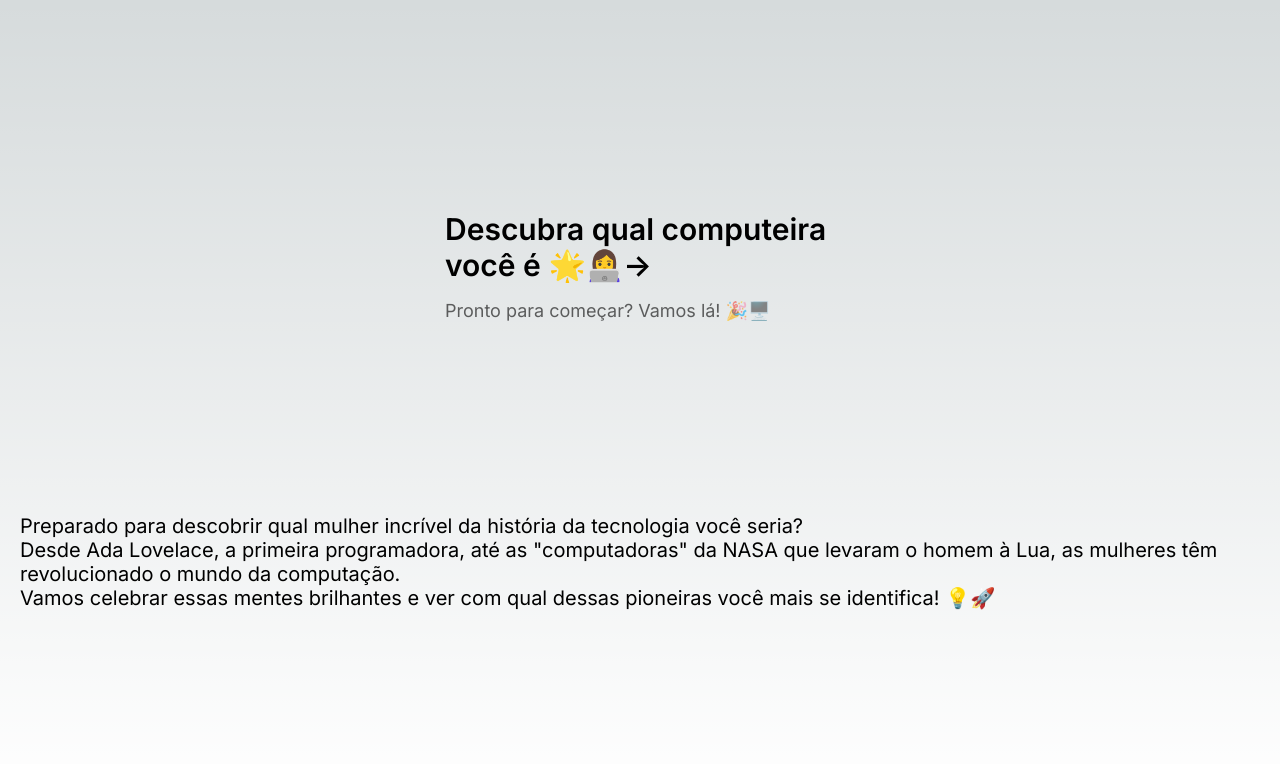
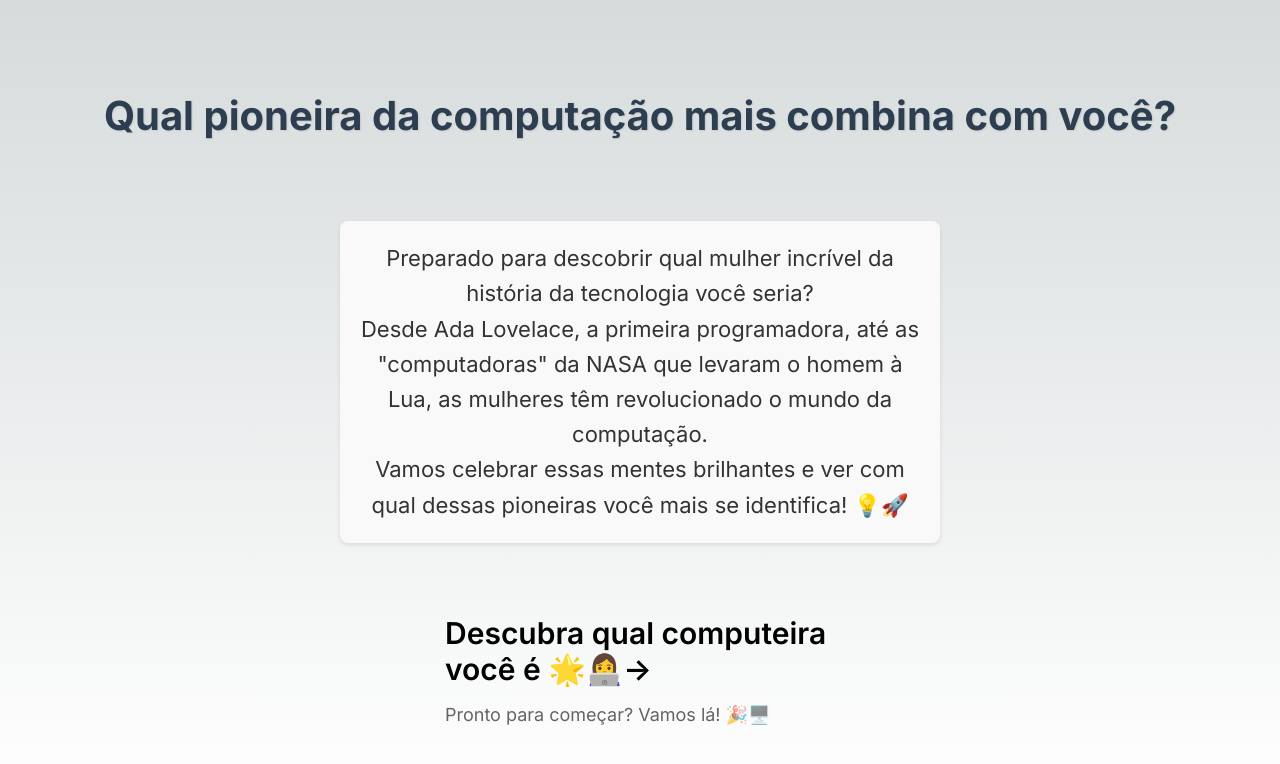
Before and after one commit to nightshade-tea/icc, a Next.js app: page / in a window 1280 px wide. Shown: the top 764 px of the page. Built offline with nearby package versions, Linux system fonts and the light colour scheme.

Commit message:
beautify index

```diff
--- a/src/app/page.js
+++ b/src/app/page.js
@@ -3,26 +3,28 @@ import styles from "@/styles/page.module.css";
 export default function Index() {
   return (
     <main className={styles.main}>
+      <h1 className={styles.title}>
+        Qual pioneira da computação mais combina com você?
+      </h1>
+      <div>
+        <p className={styles.text}>
+          Preparado para descobrir qual mulher incrível da história da tecnologia você seria?<br/>
+          Desde Ada Lovelace, a primeira programadora, até as "computadoras" da NASA que levaram o homem à Lua, as mulheres têm revolucionado o mundo da computação.<br />
+          Vamos celebrar essas mentes brilhantes e ver com qual dessas pioneiras você mais se identifica! 💡🚀
+        </p>
+      </div>
       <div className={styles.grid}>
-
        <a
           href="./question/1"
           className={styles.card}
         >
           <h2>
-            Descubra qual computeira você é 🌟👩‍💻<span>-&gt;</span>
+            Descubra qual computeira você é <span>🌟👩‍💻-&gt;</span>
           </h2>
 
           <p>Pronto para começar? Vamos lá! 🎉🖥️</p>
         </a>
       </div>
-      <div>
-        <p>
-          Preparado para descobrir qual mulher incrível da história da tecnologia você seria?<br/>
-          Desde Ada Lovelace, a primeira programadora, até as "computadoras" da NASA que levaram o homem à Lua, as mulheres têm revolucionado o mundo da computação.<br />
-          Vamos celebrar essas mentes brilhantes e ver com qual dessas pioneiras você mais se identifica! 💡🚀
-        </p>
-      </div>
-    </main>
+   </main>
   );
 }
--- a/src/styles/page.module.css
+++ b/src/styles/page.module.css
@@ -15,38 +15,34 @@
 
 @media (max-width: 600px) {
   .main {
-    padding: 3px;
+    padding: 0.5rem;
   }
 }
 
-.description {
-  display: inherit;
-  justify-content: inherit;
-  align-items: inherit;
-  font-size: 1.2rem;
-  max-width: 37rem;
-  width: 100%;
-  z-index: 2;
+.text {
+  font-size: 1.1rem;
+  line-height: 1.6;
+  color: #333;
+  background: #f9f9f9;
   padding: 1rem;
+  border-radius: 8px;
+  box-shadow: 0 2px 4px rgba(0, 0, 0, 0.1);
+  max-width: 600px;
+  margin: 1rem auto;
+  text-align: center;
 }
-
-.description br {
+.text br {
   margin-bottom: 10px;
 }
 
-.description a {
-  display: flex;
-  justify-content: center;
-  align-items: center;
-  gap: 0.5rem;
-}
-
-.description p {
-  position: relative;
-  margin: 0;
-  padding: 1rem;
-  background: linear-gradient(to bottom, rgba(var(--callout-rgb), 0), rgba(var(--callout-rgb), 0.1));
-  border-radius: var(--border-radius);
+.title {
+  font-size: 2rem;
+  font-weight: bold;
+  color: #2c3e50;
+  text-align: center;
+  margin-top: 2rem;
+  margin-bottom: 1.5rem;
+  text-shadow: 1px 1px 2px rgba(0, 0, 0, 0.1);
 }
 
 .code {
```
